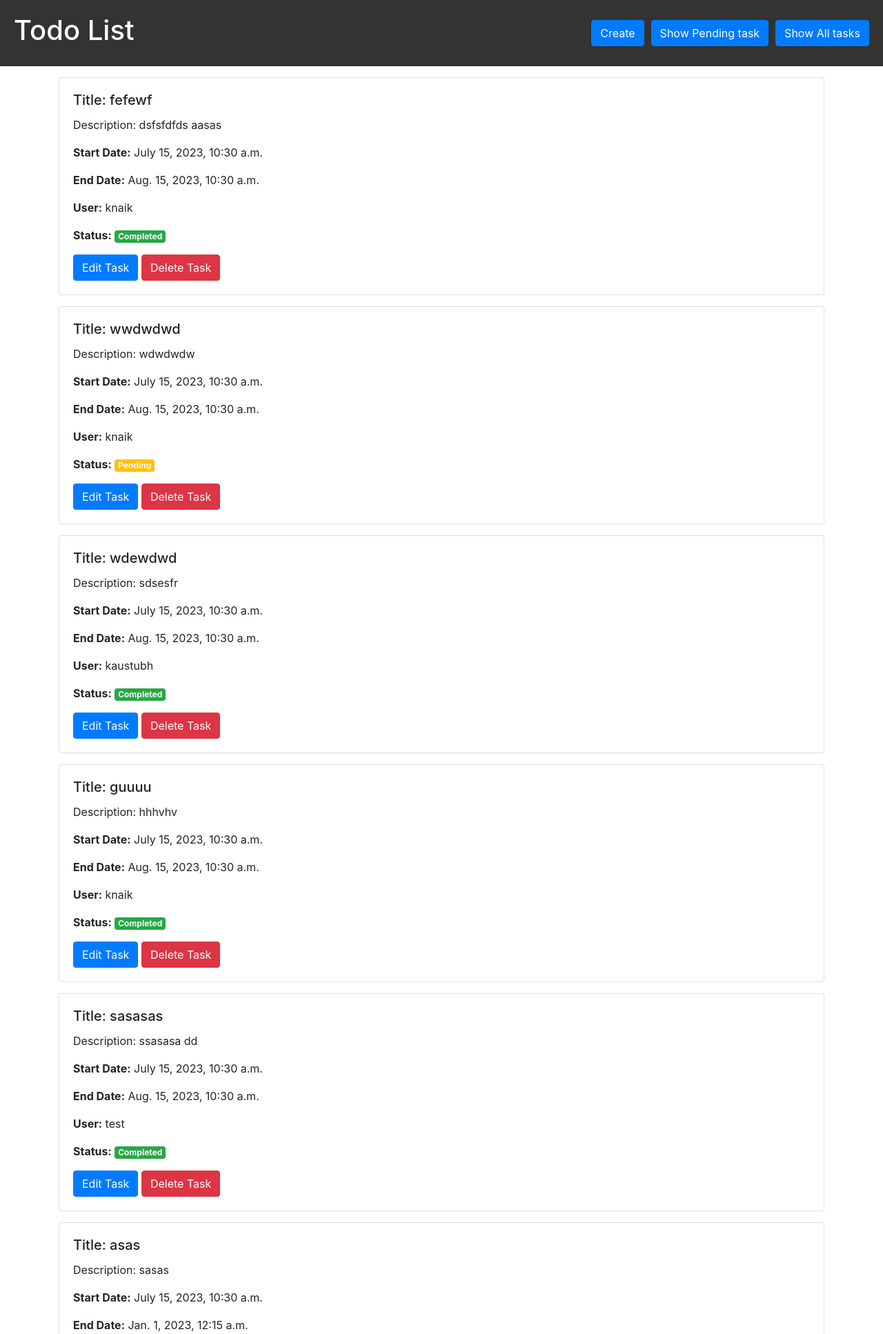
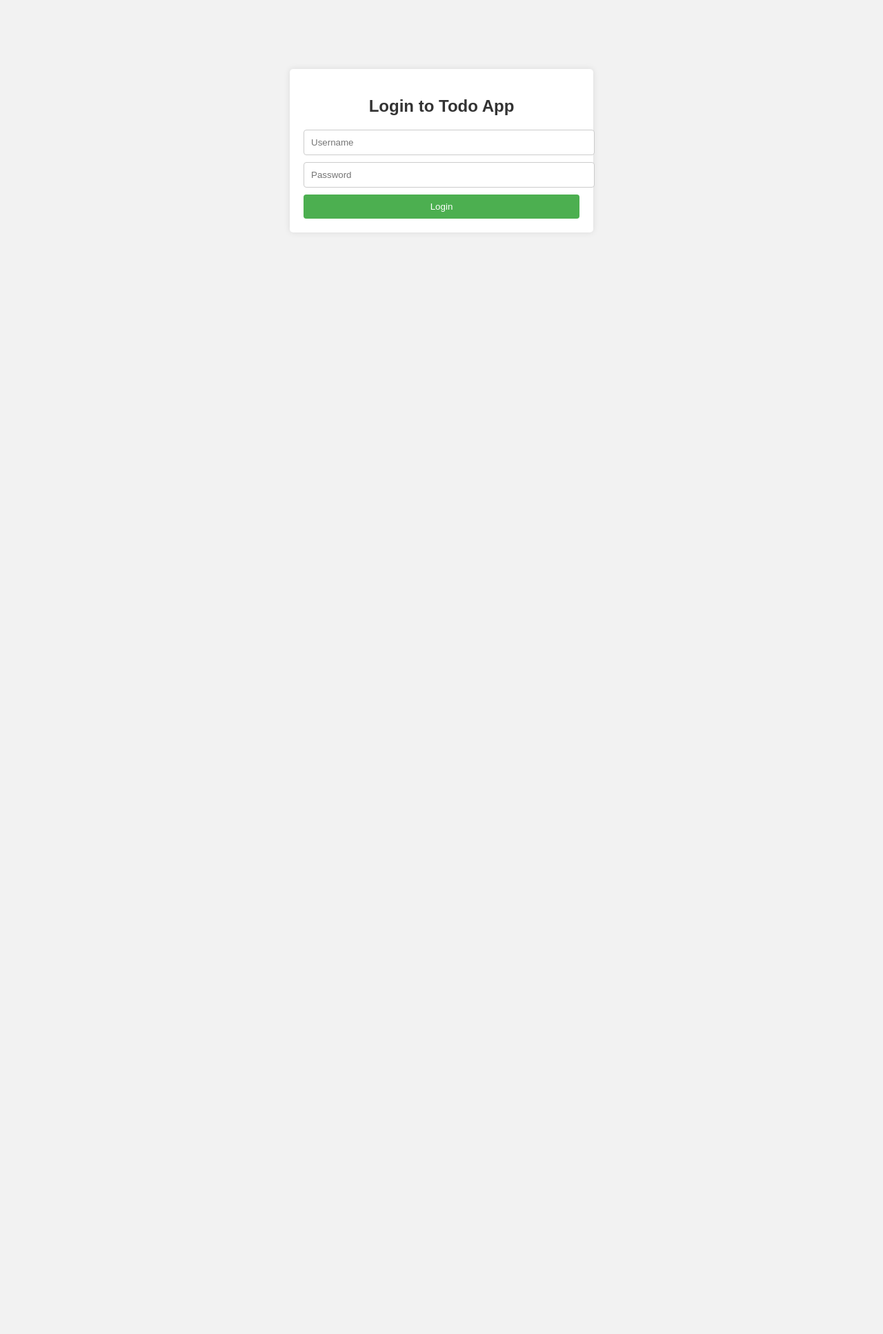
Before and after one commit to Kaustubh-naik/Django_assignment, a Django app: page / in a window 1280 px wide. Shown: the top 1934 px of the page at 69% size. After the commit the page ends 337 px from the top, so only its background shows below. Run offline with Django 4.2, Linux system fonts and the light colour scheme; data comes from the database, SQL or seed files in the repository; both versions use the stored data as it was after the commit; some libraries are stand-ins or nearby versions.

Commit message:
Added login page

```diff
--- a/todoApp/todo/templates/html/homePage.html
+++ b/todoApp/todo/templates/html/homePage.html
@@ -27,6 +27,7 @@
         <a href="{% url 'createTask' %}" class="btn btn-primary create-button">Create</a>
         <a href="{% url 'show_pending_task'%}" class="btn btn-primary create-button">Show Pending task</a>
         <a href="{% url 'todo_list' %}" class="btn btn-primary create-button">Show All tasks</a>
+        <a href="{% url 'login_page' %}" class="btn btn-primary create-button">Log out</a>
         </div>
     </div>
     <div class="container">
--- /dev/null
+++ b/todoApp/todo/templates/html/loginpage.html
@@ -0,0 +1,62 @@
+<!DOCTYPE html>
+<html>
+<head>
+  <title>Todo App - Login</title>
+  <style>
+    body {
+      font-family: Arial, sans-serif;
+      background-color: #f2f2f2;
+      margin: 0;
+      padding: 0;
+    }
+
+    .container {
+      max-width: 400px;
+      margin: 100px auto;
+      background-color: #fff;
+      border-radius: 5px;
+      padding: 20px;
+      box-shadow: 0 0 10px rgba(0, 0, 0, 0.1);
+    }
+
+    h2 {
+      text-align: center;
+      color: #333;
+    }
+
+    input[type="text"],
+    input[type="password"] {
+      width: 100%;
+      padding: 10px;
+      border: 1px solid #ccc;
+      border-radius: 4px;
+      margin-bottom: 10px;
+    }
+
+    button {
+      background-color: #4CAF50;
+      color: white;
+      padding: 10px 20px;
+      border: none;
+      border-radius: 4px;
+      cursor: pointer;
+      width: 100%;
+    }
+
+    button:hover {
+      background-color: #45a049;
+    }
+  </style>
+</head>
+<body>
+  <div class="container">
+    <h2>Login to Todo App</h2>
+    <form method="post">
+        {% csrf_token %}
+        <input type="text" name="username" placeholder="Username" required>
+    <input type="password" name="password" placeholder="Password" required>
+      <button class="btn btn-primary create-button" type="submit">Login</button>
+    </form>
+  </div>
+</body>
+</html>
--- a/todoApp/todo/urls.py
+++ b/todoApp/todo/urls.py
@@ -2,9 +2,12 @@ from django.urls import path
 from .views import *
 
 urlpatterns = [
-    path('', todo_list, name='todo_list'),
+    path('', login_page, name='login_page'),
+    path('home/', todo_list, name='todo_list'),
     path('pending/', show_pending_task,name='show_pending_task'),
     path('createTask/', CreateTodoTaskView.as_view(), name='createTask'),
     path('editTask/<uuid:task_id>/', edit_todo_task, name='edit_todo_task'),
     path('deleteTask/<uuid:task_id>/', delete_todo_task, name='delete_todo_task'),
+    path('logout/', logout_view, name='logout_view'),
+
 ]
--- a/todoApp/todo/views.py
+++ b/todoApp/todo/views.py
@@ -1,15 +1,30 @@
 from django.shortcuts import render,redirect,get_object_or_404
+from django.contrib.auth import authenticate, login, logout
 from django.contrib import messages
 from .models import TodoTask
 from django.views import View
 from .forms import TodoTaskForm
 
+def login_page(request):
+    if request.method == 'POST':
+        username = request.POST['username']
+        password = request.POST['password']
+        user = authenticate(request, username=username, password=password)
+        tasks = TodoTask.objects.filter(user=user)
+        if user is not None:
+            login(request, user)
+            return render(request, 'html/homePage.html', {'tasks': tasks})
+        else:
+            error_message = 'Invalid username or password.'
+            return render(request, 'html/loginpage.html', {'error_message': error_message})
+    return render(request, 'html/loginpage.html')
+
 def todo_list(request):
-    tasks = TodoTask.objects.all()
+    tasks = TodoTask.objects.filter(user=request.user)
     return render(request, 'html/homePage.html', {'tasks': tasks})
 
 def show_pending_task(request):
-    incomplete_tasks = TodoTask.objects.filter(is_completed=False)
+    incomplete_tasks = TodoTask.objects.filter(is_completed=False,user=request.user)
     return render(request, 'html/homePage.html', {'tasks': incomplete_tasks})
 
 class CreateTodoTaskView(View):
@@ -71,3 +86,7 @@ def delete_todo_task(request, task_id):
     task.delete()
     messages.error(request, 'Todo task deleted successfully.')
     return redirect('todo_list')
+
+def logout_view(request):
+    logout(request)
+    return redirect('login_page')
```
Also changed, not shown: todoApp/db.sqlite3.
